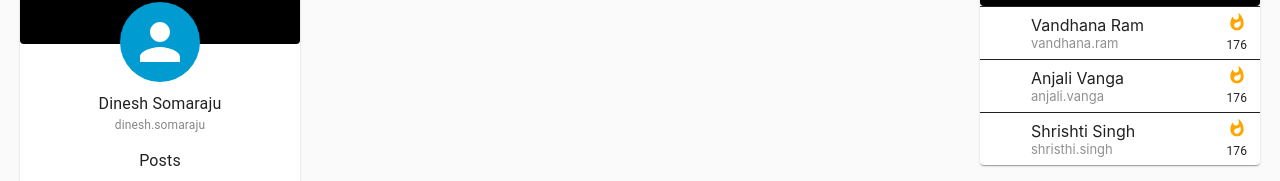
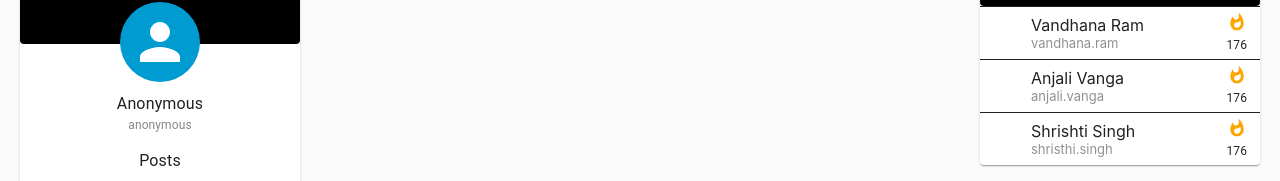
Before and after one commit to dinesh99639/SocialEcho-Network, a React (Create React App) app: page / in a window 1280 px wide. Shown: the part 104-285 px from the top of the page. Built offline with nearby package versions, Linux system fonts and the light colour scheme; some icons are missing.

Commit message:
Change username and name of the user on account switch inside AcountDetails component

```diff
--- a/src/Components/AccountDetails/AccountDetails.js
+++ b/src/Components/AccountDetails/AccountDetails.js
@@ -1,10 +1,14 @@
+import { connect } from 'react-redux';
+
 import { Avatar, Box, Grid, Paper, Tooltip, Typography } from '@mui/material';
 
 import VrpanoIcon from '@mui/icons-material/Vrpano';
 import FavoriteIcon from '@mui/icons-material/Favorite';
 import WhatshotIcon from '@mui/icons-material/Whatshot';
 
-const AccountDetails = () => {
+const AccountDetails = (props) => {
+  const { currentUser } = props;
+
   return (
     <Box sx={{ padding: '20px' }}>
       <Paper
@@ -36,13 +40,13 @@
           }}
         ></Avatar>
 
-        <Typography sx={{ textAlign: 'center' }}>Dinesh Somaraju</Typography>
+        <Typography sx={{ textAlign: 'center' }}>{currentUser.name}</Typography>
         <Typography
           fontSize="12px"
           color="#878787"
           sx={{ textAlign: 'center' }}
         >
-          dinesh.somaraju
+          {currentUser.username}
         </Typography>
 
         <Box sx={{ margin: '5px', width: '100%', textAlign: 'center' }}>
@@ -99,4 +103,10 @@
   );
 };
 
-export default AccountDetails;
+const mapStateToProps = (state) => {
+  const { application } = state;
+
+  return { currentUser: application.user };
+};
+
+export default connect(mapStateToProps)(AccountDetails);
```
